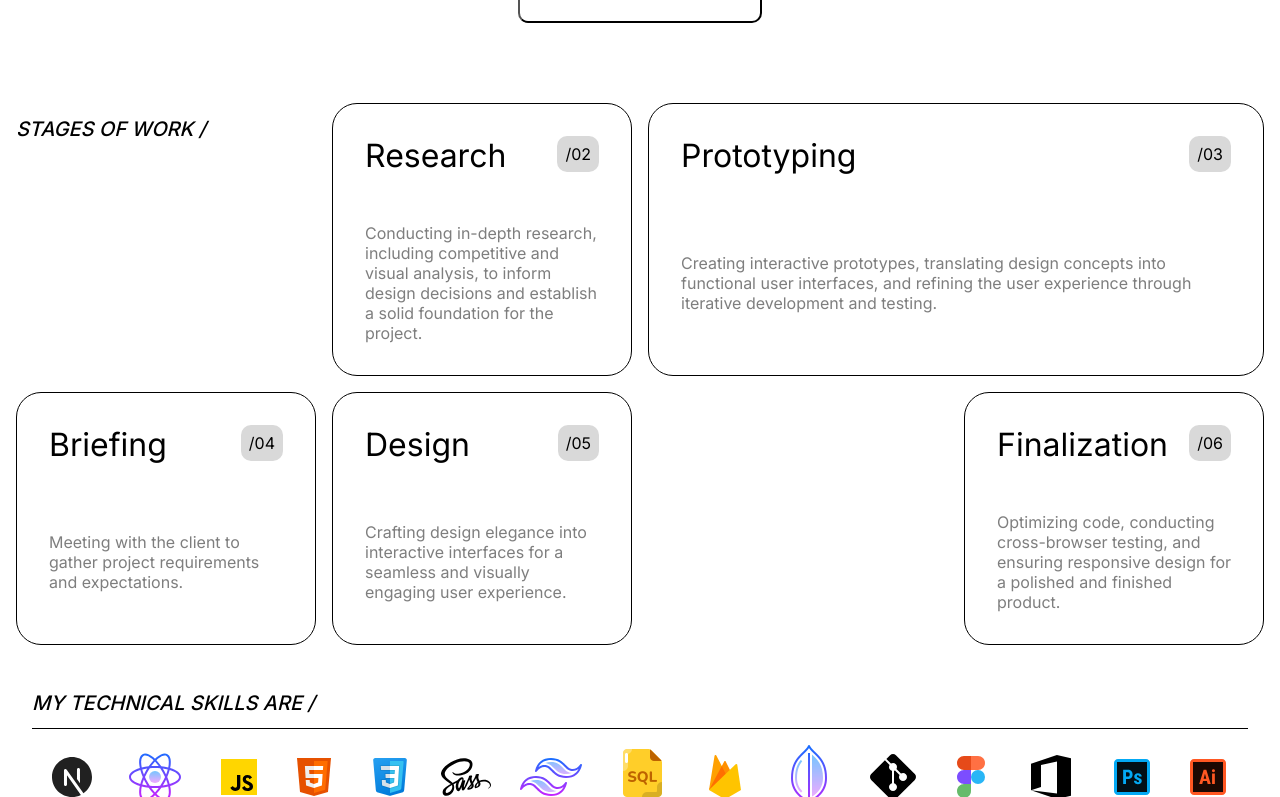
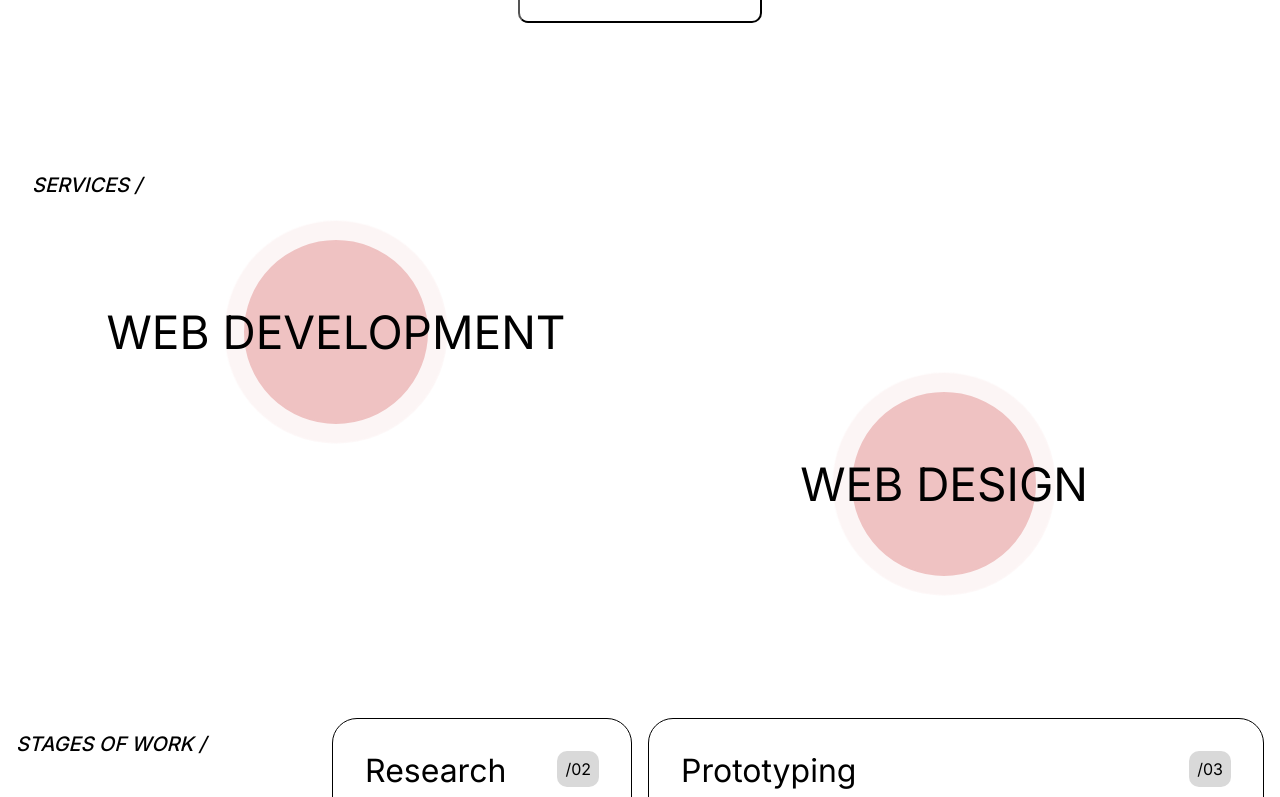
Before and after one commit to erkanuz/erkanuz-portfolio, a Next.js app: page / in a window 1280 px wide. Shown: the part 2603-3400 px from the top of the page. Built offline with nearby package versions, Linux system fonts and the light colour scheme.

Commit message:
Add new services section (popup modal)

```diff
--- a/app/page.js
+++ b/app/page.js
@@ -3,7 +3,7 @@ import { useEffect, useState, useCallback } from 'react'
 import styles from './page.module.scss'
 
 import { Navbar, Cursor, Preloader } from '@/components/index'
-import { Hero, Projects, Stages, Skills, Contact, Footer, Paralax } from '@/sections/index'
+import { Hero, Projects, Stages, Skills, Contact, Footer, Paralax, Services } from '@/sections/index'
 
 export default function Home() {
 
@@ -27,6 +27,7 @@ export default function Home() {
          <Hero />
          <Projects />
          <Paralax />
+         <Services />
          <Stages />
          <Skills />
          <Contact />
--- /dev/null
+++ b/components/ServiceModal/ServiceModal.jsx
@@ -0,0 +1,51 @@
+import React, { useEffect, useRef } from 'react';
+import { gsap } from 'gsap';
+import styles from './style.module.scss'
+
+export const ServiceModal = ({ isOpen, closeModal, content }) => {
+  const modalRef = useRef();
+  const backgroundRef = useRef();
+
+  useEffect(() => {
+    if (isOpen) {
+      document.body.style.overflow = 'hidden';
+      gsap.to(modalRef.current, { opacity: 1, scale: 1, duration: 0.3, ease: 'power4.out' });
+      gsap.to(backgroundRef.current, { opacity: 1, duration: 0.3, ease: 'power4.out' });
+    } else {
+      document.body.style.overflow = '';
+    }
+  }, [isOpen]);
+
+  const handleClose = () => {
+    gsap.to(modalRef.current, {
+      opacity: 0,
+      scale: 0.5,
+      duration: 0.3,
+      ease: 'power4.in',
+      onComplete: closeModal,
+    });
+    gsap.to(backgroundRef.current, {
+      opacity: 0,
+      duration: 0.3,
+      ease: 'power4.in',
+    });
+  };
+
+  if (!isOpen) return null;
+
+  return (
+    <div className={styles.modalBackground}>
+      <div className={styles.modal} ref={modalRef}>
+        <button className={styles.closeButton} onClick={handleClose}>X</button>
+        <div className={styles.content}>
+          <h1>{content.title}</h1>
+          <div>
+            {content.description.split('\n').map((line, index) => (
+              <p key={index}>{line}</p>
+            ))}
+          </div>
+        </div>
+      </div>
+    </div>
+  );
+};
--- /dev/null
+++ b/components/ServiceModal/index.js
@@ -0,0 +1 @@
+export * from './ServiceModal'
--- /dev/null
+++ b/components/ServiceModal/style.module.scss
@@ -0,0 +1,77 @@
+.modalBackground {
+  position: fixed;
+  top: 0;
+  left: 0;
+  width: 100%;
+  height: 100%;
+  background: rgba(0, 0, 0, 0.5);
+  display: flex;
+  justify-content: center;
+  align-items: center;
+  opacity: 1;
+  visibility: visible;
+  transition: visibility 0.3s, opacity 0.3s;
+  z-index: 1000;
+}
+
+.modalBackgroundHidden {
+  opacity: 0;
+  visibility: hidden;
+  transition: visibility 0.3s, opacity 0.3s;
+}
+
+.modal {
+  background: white;
+  border-radius: 8px;
+  padding: 20px;
+  opacity: 0;
+  transform: scale(0.5);
+  z-index: 1001;
+}
+
+.closeButton {
+  position: absolute;
+  top: 10px;
+  right: 10px;
+  background: black;
+  border-radius: 100%;
+  font-size: 15px;
+  width: 30px; height: 30px;
+  color: white;
+  cursor: none;
+}
+
+.content {
+  padding: 20px;
+  text-align: center;
+
+  h1 {
+    text-align: start;
+    color: black;
+    padding-bottom: 20px;
+    position: relative;
+
+    &::before {
+      content: "";
+      position: absolute;
+      width: 100%;
+      height: 2px;
+      bottom: 0;
+      background-color: red;
+    }
+
+    &::after {
+      content: "";
+      position: absolute;
+      width: 10px; height: 10px;
+      top: 5px; left: -3px;
+      background-color: red;
+      opacity: 50%;
+    }
+  }
+
+  p {
+    text-align: start;
+    color: black;
+  }
+}
--- a/components/index.js
+++ b/components/index.js
@@ -8,3 +8,4 @@ export * from './AnimatedText/index'
 export * from './CustomeModal/index'
 export * from './Elementi/index'
 export * from './Slider/index'
+export * from './ServiceModal/index'
--- /dev/null
+++ b/sections/Services/Services.jsx
@@ -0,0 +1,51 @@
+'use client';
+
+import React from 'react'
+import styles from './style.module.scss'
+
+import { useModal } from '@/hooks';
+import { ServiceModal } from '@/components';
+
+export const Services = () => {
+  const { isOpen, openModal, closeModal, content } = useModal();
+
+  const handleOpenModal = (service) => {
+    const modalContent = {
+      'WEB DEVELOPMENT': {
+        title: 'Web Development',
+        description: `- Custom Web Development
+                          - Responsive Design
+                          - Intuitive Prototyping and Design
+                          - 3D and Interactive Graphics
+                          - Comprehensive Development Solutions`,
+      },
+      'WEB DESIGN': {
+        title: 'Web Design',
+        description: `- Custom UI/UX Design
+                          - Responsive and Accessible Design
+                          - Graphic Design and Illustration
+                          - Collaborative Design Process`,
+      },
+    };
+    openModal(modalContent[service]);
+  };
+
+  return (
+    <div className={styles.services}>
+      <div>
+        <h1 className={styles.service_title}>SERVICES /</h1>
+      </div>
+
+      <div className={styles.gridContainer}>
+        <div onClick={() => handleOpenModal('WEB DEVELOPMENT')}>
+          <h2>WEB DEVELOPMENT</h2>
+        </div>
+        <div onClick={() => handleOpenModal('WEB DESIGN')}>
+          <h2>WEB DESIGN</h2>
+        </div>
+      </div>
+
+      {isOpen && <ServiceModal isOpen={isOpen} closeModal={closeModal} content={content} />}
+    </div>
+  )
+}
--- /dev/null
+++ b/sections/Services/index.js
@@ -0,0 +1 @@
+export * from './Services'
--- /dev/null
+++ b/sections/Services/style.module.scss
@@ -0,0 +1,122 @@
+.services {
+  display: grid;
+  max-width: 2000px;
+  margin: 0 auto;
+  padding: 2rem 1rem 2rem 1rem;
+  color: black;
+  margin-top: 6.5rem;
+
+  .service_title {
+    text-transform: uppercase;
+    color: black;
+    font-family: Inter;
+    font-size: 20px;
+    font-style: italic;
+    font-weight: 500;
+    line-height: normal;
+    display: inline-flex;
+  }
+
+  .gridContainer {
+    display: grid;
+    grid-template-columns: repeat(2, 1fr);
+    justify-items: center;
+    margin: 2em 0 2em 0;
+
+    >div {
+      position: relative;
+      z-index: 1;
+      display: flex;
+      justify-content: center;
+      align-items: center;
+      text-align: center;
+      width: 180px;
+      height: 180px;
+
+      &::before {
+        content: "";
+        position: absolute;
+        top: 50%;
+        left: 50%;
+        transform: translate(-50%, -50%);
+        width: 180px;
+        height: 180px;
+        border: 2px solid #efc2c2;
+        border-radius: 50%;
+        background-color: #efc2c2;
+        z-index: -1;
+        transition: background-color 0.3s ease;
+        display: inline;
+
+        @media (max-width: 768px) {
+          width: 100px;
+          height: 100px;
+        }
+      }
+
+      &::after {
+        content: "";
+        position: absolute;
+        top: 50%;
+        left: 50%;
+        transform: translate(-50%, -50%);
+        width: 200px;
+        height: 200px;
+        border-radius: 50%;
+        background-color: rgba(239, 194, 194, 0.5);
+        z-index: -2;
+        animation: pulse 1s infinite;
+        opacity: 0;
+
+        @media (max-width: 768px) {
+          width: 120px;
+          height: 120px;
+        }
+      }
+
+      h2 {
+        font-size: 64px;
+        font-weight: 400;
+        white-space: nowrap;
+        margin: 0;
+
+        @media (min-width: 768px) and (max-width: 1280px) {
+          font-size: 46px;
+        }
+
+        @media (max-width: 768px) {
+          font-size: 20px;
+        }
+      }
+
+      &:nth-child(2) {
+        margin-top: 25%;
+
+        @media (max-width: 768px) {
+          margin-top: 10%;
+        }
+      }
+    }
+
+    @media (max-width: 1100px) {
+      grid-template-columns: 1fr;
+    }
+  }
+
+  @keyframes pulse {
+    0% {
+      transform: translate(-50%, -50%) scale(1);
+      opacity: 0.5;
+    }
+
+    50% {
+      transform: translate(-50%, -50%) scale(1.3);
+      opacity: 0;
+    }
+
+    100% {
+      transform: translate(-50%, -50%) scale(1);
+      opacity: 0.5;
+    }
+  }
+}
--- a/sections/index.js
+++ b/sections/index.js
@@ -2,6 +2,7 @@ export * from './Hero/index'
 export * from './Skills/index'
 export * from './Projects/index'
 export * from './Paralax/index'
+export * from './Services/index'
 export * from './Stages/index'
 export * from './Contacts/index'
 export * from './Footer/index'
```
